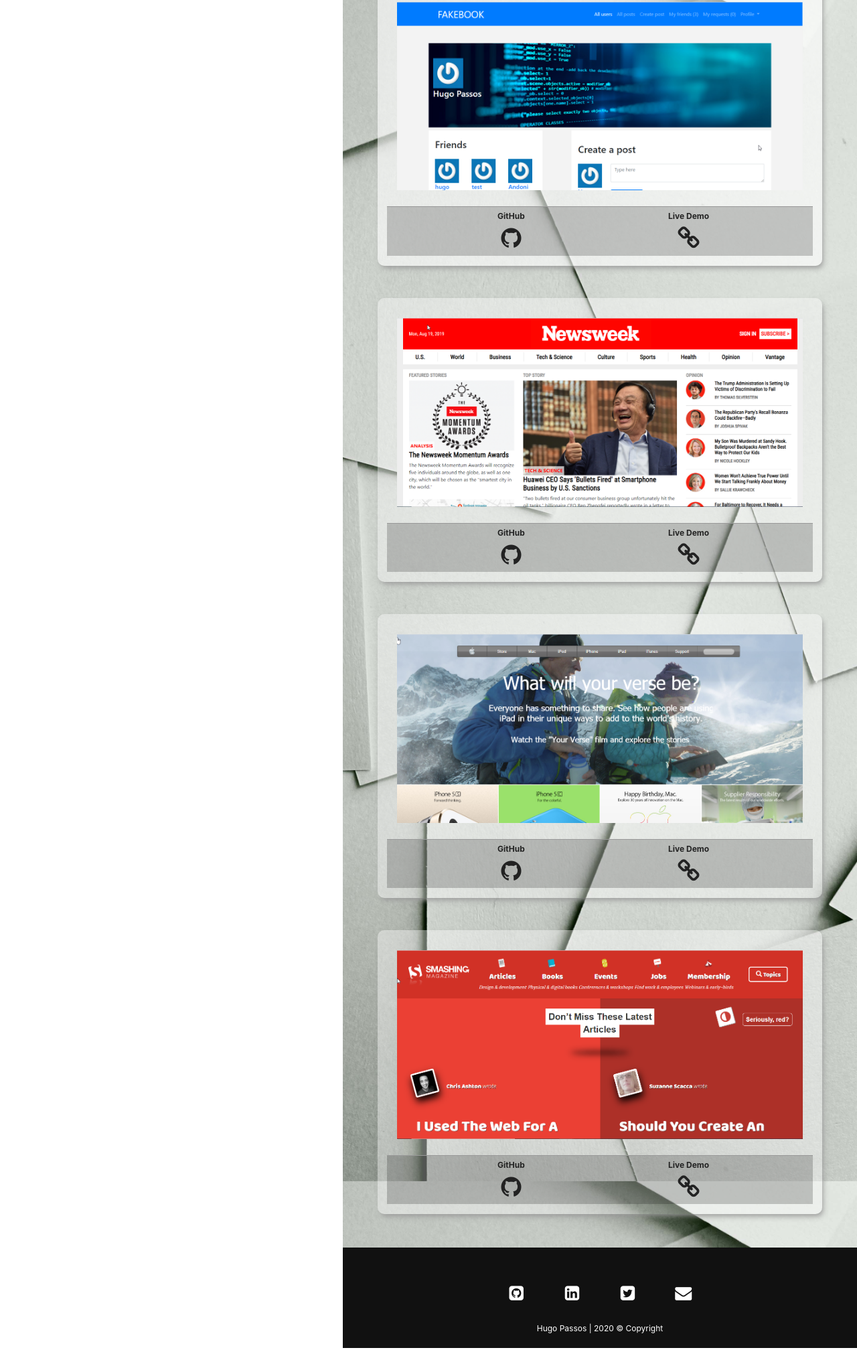
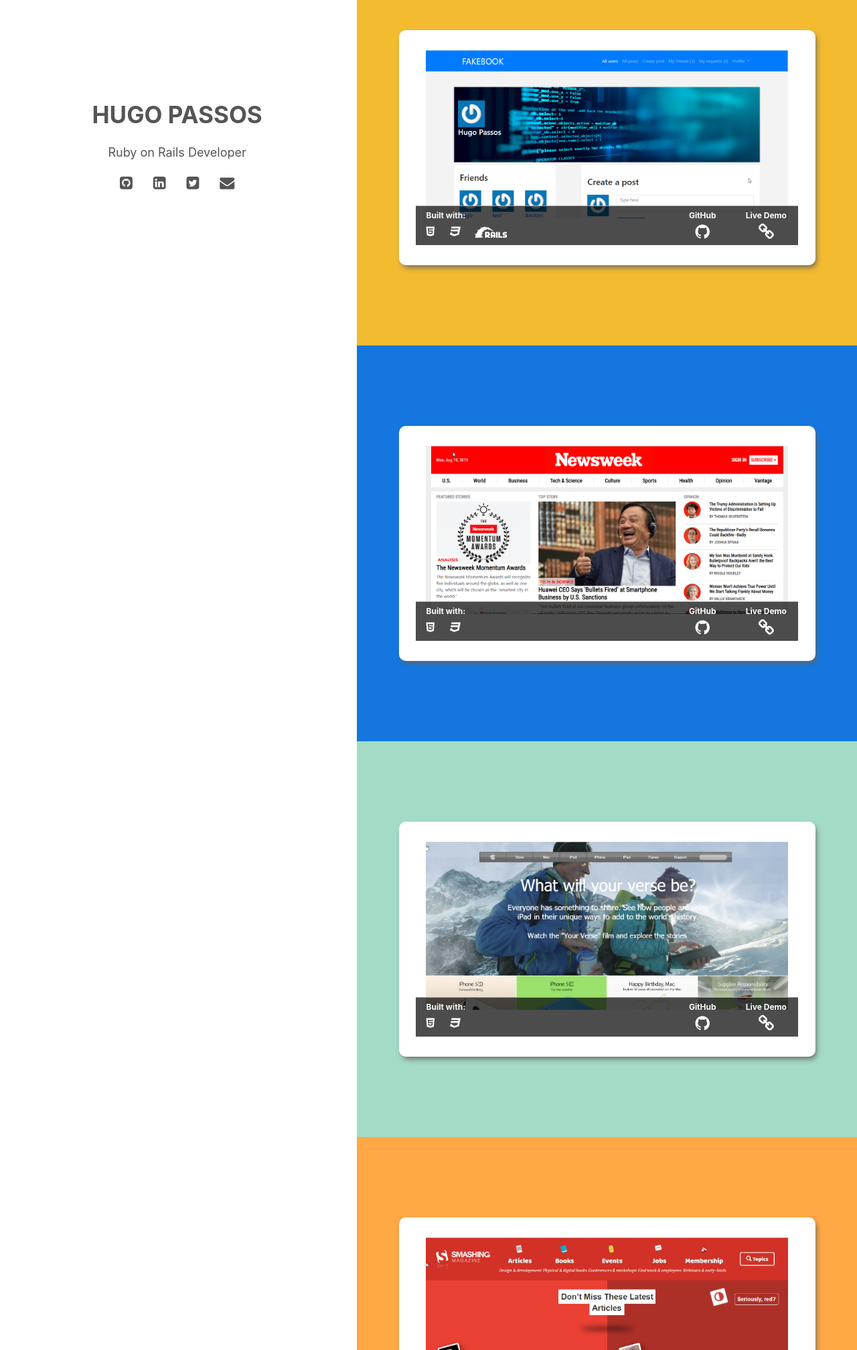
Before and after one commit to hugopassos/portfolio, a plain HTML site: page index.html in a window 1280 px wide. Shown: the part 75-2091 px from the top of the page at 67% size. Drawn offline with nearby package versions, Linux system fonts and the light colour scheme.

Commit message:
Finished basic layout

```diff
--- a/css/styles.css
+++ b/css/styles.css
@@ -1,43 +1,78 @@
 .left-side{
-  height: 100vh;
-  width: 40vw;
-  background: #FFF;
-  position: fixed;
+  background: #FFFFFF;
+  height: auto;
 }
 
-.right-side{
-  width: 60vw;
-  float: right;
+.left-content{
+  margin-top: 220px;
+  width: 39vw;
+  color: #555;
   text-align: center;
-  background-image: url('../img/background.jpg');
-  background-repeat: no-repeat;
-  background-size: cover;
-  background-attachment: fixed;
+}
+
+.icons{
+  font-size: 22px;
+}
+
+.icons a{
+  color: #555;
+}
+
+.icons a:hover{
+  color: #555;
+}
+
+.bg{
+  padding-top: 120px;
+  padding-bottom: 120px;
+}
+
+.bg-yellow{
+  background: #f2bb30;
+}
+
+.bg-blue{
+  background: #1476de;
+}
+
+.bg-light-green{
+  background: #a4dbc6;
+}
+
+.bg-orange{
+  background: #ffa845;
 }
 
 .banner{
-  margin-left: 5%;
-  margin-right: 5%;
-  padding-bottom: 15px;
-  box-shadow: 3px 5px 8px -2px rgba(153,153,153,1);
+  padding-bottom: 70px;
+  box-shadow: 3px 5px 8px -2px rgba(100,100,100,1);
   border-radius: 10px;
   display: block;
   transition: transform .2s;
-  background: rgba(255, 255, 255, 0.6);
-}
-
-.banner:hover{
-  transform: scale(1.03);
+  background: #FFF;
+  position: relative;
 }
 
 .img-div{
   margin-top: 30px;
 }
 
+.pos-abs{
+  position: absolute;
+  bottom: 30px;
+  left: 15px;
+  right: 15px;
+}
+
 .links-bg{
+  opacity: 1;
   border-top: 1px solid;
   border-color: #999;
-  background: rgba(0, 0, 0, 0.2);
+  background: rgba(0, 0, 0, 0.7);
+}
+
+.filter-white{
+  filter: invert(100%) sepia(100%) saturate(0%) hue-rotate(193deg) brightness(105%) contrast(105%);
 }
 
 .icon-title{
@@ -45,25 +80,23 @@
   height: 20px;
   font-size: 12px;
   font-weight: bold;
-  color: #222;
+  color: #FFF;
 }
 
 .icon-link{
   color: inherit;
-  font-size: 35px;
-  color: #222;
+  font-size: 25px;
+  color: #FFF;
 }
 
 .icon-link:hover{
   color: inherit;
-  color: #222;
+  color: #DDD;
 }
 
 .footer{
-  margin-top: 50px;
   padding-top: 50px;
   background: #111;
-  height: 150px;
   color: #FFF;
 }
 
@@ -78,12 +111,12 @@
 
 @media (max-width: 992px){
   .left-side{
-    position: static;
-    width: 100vw;
-    height: 400px;
+    height: 500px;
   }
 
-  .right-side{
+  .left-content{
+    padding-right: 18px;
+    margin-top: 200px;
     width: 100vw;
   }
 }
--- a/index.html
+++ b/index.html
@@ -12,31 +12,62 @@
 
     <title></title>
   </head>
-  <body>
-    <div class="left-side">
-
+  <body class="container-fluid">
+    <div class="row">
+      <div class="left-side col-lg-5 col-md-12">
+        <div class="position-fixed left-content">
+          <p style="font-weight: bold; font-size: 35px;">HUGO PASSOS</p>
+          <p style="font-size: 18px;">Ruby on Rails Developer</p>
+          <div class="icons">
+            <a href="https://github.com/hugopassos" class=""><i class="fa fa-github-square"></i></a>
+            &nbsp;&nbsp;&nbsp;
+            <a href="https://www.linkedin.com/in/hugopassos88/" class=""><i class="fa fa-linkedin-square"></i></a>
+            &nbsp;&nbsp;&nbsp;
+            <a href="https://twitter.com/hugopassos88" class=""><i class="fa fa-twitter-square"></i></a>
+            &nbsp;&nbsp;&nbsp;
+            <a href="mailto:hugo.passos@hotmail.com" class=""><i class="fa fa-envelope"></i></a>
           </div>
-    <div class="right-side">
-      <div class="col-12">
-        <div class="banner mt-5">
+        </div>
+      </div>
+      <div class="col-lg-7 col-md-12">
+        <div class="row bg bg-yellow justify-content-center">
+          <div class="col-10 banner">
             <div class="row justify-content-center">
               <div class="img-div col-11">
                 <img src="img/fb.png" alt="FacebookRailsProject" width="100%">
               </div>
-            <div class="col-12 mt-4">
+              <div class="pos-abs">
                 <div class="row justify-content-center">
                   <div class="col-11 links-bg">
-                  <div class="row justify-content-center">
-                    <div class="col-5 icon-title">
+                    <div class="row justify-content-between">
+                      <div class="col-3">
+                        <div class="row justify-content-left" style="color: #FFFFFF">
+                          <div class="col-12 icon-title text-left" style="margin-bottom: 5px;">
+                            <p>Built with:</p>
+                          </div>
+                          <div class="col-3">
+                            <i class="fa fa-html5"></i>
+                          </div>
+                          <div class="col-3">
+                            <i class="fa fa-css3"></i>
+                          </div>
+                          <div class="col-3">
+                            <img src="img/rails.svg" alt="Rails" width="50px" class="filter-white">
+                          </div>
+                        </div>
+                      </div>
+                      <div class="col-4">
+                        <div class="row justify-content-right">
+                          <div class="col-6 text-center icon-title">
                             <p>GitHub</p>
                           </div>
-                    <div class="col-5 icon-title">
-                      Live Demo
+                          <div class="col-6 text-center icon-title">
+                            <p>Live Demo</p>
                           </div>
-                    <div class="col-5">
+                          <div class="col-6 text-center">
                             <a class="icon-link" href="https://github.com/hugopassos/Facebook-Project"><i class="fa fa-github"></i></a>
                           </div>
-                    <div class="col-5">
+                          <div class="col-6 text-center">
                             <a class="icon-link" href="https://fakebook-rails.herokuapp.com/"><i class="fa fa-link"></i></a>
                           </div>
                         </div>
@@ -45,25 +76,44 @@
                   </div>
                 </div>
               </div>
-        <div class="banner mt-5" style="background: rgba(255, 255, 255, 0.4);">
+            </div>
+          </div>
+        </div>
+        <div class="row bg bg-blue justify-content-center">
+          <div class="banner col-10">
             <div class="row justify-content-center">
               <div class="img-div col-11">
                 <img src="img/nwbs.png" alt="NewsWeekProject" width="100%">
               </div>
-            <div class="col-12 mt-4">
+              <div class="pos-abs">
                 <div class="row justify-content-center">
                   <div class="col-11 links-bg">
-                  <div class="row justify-content-center">
-                    <div class="col-5 icon-title">
+                    <div class="row justify-content-between">
+                      <div class="col-3">
+                        <div class="row justify-content-left" style="color: #FFFFFF">
+                          <div class="col-12 icon-title text-left" style="margin-bottom: 5px;">
+                            <p>Built with:</p>
+                          </div>
+                          <div class="col-3">
+                            <i class="fa fa-html5"></i>
+                          </div>
+                          <div class="col-3">
+                            <i class="fa fa-css3"></i>
+                          </div>
+                        </div>
+                      </div>
+                      <div class="col-4">
+                        <div class="row justify-content-right">
+                          <div class="col-6 text-center icon-title">
                             <p>GitHub</p>
                           </div>
-                    <div class="col-5 icon-title">
-                      Live Demo
+                          <div class="col-6 text-center icon-title">
+                            <p>Live Demo</p>
                           </div>
-                    <div class="col-5">
+                          <div class="col-6 text-center">
                             <a class="icon-link" href="https://github.com/hugopassos/Newsweek-Bootstrap"><i class="fa fa-github"></i></a>
                           </div>
-                    <div class="col-5">
+                          <div class="col-6 text-center">
                             <a class="icon-link" href="https://raw.githack.com/hugopassos/Newsweek-Bootstrap/master/index.html"><i class="fa fa-link"></i></a>
                           </div>
                         </div>
@@ -72,25 +122,44 @@
                   </div>
                 </div>
               </div>
-        <div class="banner mt-5" style="background: rgba(255, 255, 255, 0.4);">
+            </div>
+          </div>
+        </div>
+        <div class="row bg bg-light-green justify-content-center">
+          <div class="banner col-10">
             <div class="row justify-content-center">
               <div class="img-div col-11">
                 <img src="img/oapc.png" alt="OldApplePageProject" width="100%">
               </div>
-            <div class="col-12 mt-4">
+              <div class="pos-abs">
                 <div class="row justify-content-center">
                   <div class="col-11 links-bg">
-                  <div class="row justify-content-center">
-                    <div class="col-5 icon-title">
+                    <div class="row justify-content-between">
+                      <div class="col-3">
+                        <div class="row justify-content-left" style="color: #FFFFFF">
+                          <div class="col-12 icon-title text-left" style="margin-bottom: 5px;">
+                            <p>Built with:</p>
+                          </div>
+                          <div class="col-3">
+                            <i class="fa fa-html5"></i>
+                          </div>
+                          <div class="col-3">
+                            <i class="fa fa-css3"></i>
+                          </div>
+                        </div>
+                      </div>
+                      <div class="col-4">
+                        <div class="row justify-content-right">
+                          <div class="col-6 text-center icon-title">
                             <p>GitHub</p>
                           </div>
-                    <div class="col-5 icon-title">
-                      Live Demo
+                          <div class="col-6 text-center icon-title">
+                            <p>Live Demo</p>
                           </div>
-                    <div class="col-5">
+                          <div class="col-6 text-center">
                             <a class="icon-link" href="https://github.com/hugopassos/Old-Apple-Page-Clone"><i class="fa fa-github"></i></a>
                           </div>
-                    <div class="col-5">
+                          <div class="col-6 text-center">
                             <a class="icon-link" href="https://raw.githack.com/hugopassos/Old-Apple-Page-Clone/master/index.html"><i class="fa fa-link"></i></a>
                           </div>
                         </div>
@@ -99,25 +168,44 @@
                   </div>
                 </div>
               </div>
-        <div class="banner mt-5" style="background: rgba(255, 255, 255, 0.4);">
+            </div>
+          </div>
+        </div>
+        <div class="row bg bg-orange justify-content-center">
+          <div class="banner col-10">
             <div class="row justify-content-center">
               <div class="img-div col-11">
                 <img src="img/sm.png" alt="SmashingMagazineProject" width="100%">
               </div>
-            <div class="col-12 mt-4">
+              <div class="pos-abs">
                 <div class="row justify-content-center">
                   <div class="col-11 links-bg">
-                  <div class="row justify-content-center">
-                    <div class="col-5 icon-title">
+                    <div class="row justify-content-between">
+                      <div class="col-3">
+                        <div class="row justify-content-left" style="color: #FFFFFF">
+                          <div class="col-12 icon-title text-left" style="margin-bottom: 5px;">
+                            <p>Built with:</p>
+                          </div>
+                          <div class="col-3">
+                            <i class="fa fa-html5"></i>
+                          </div>
+                          <div class="col-3">
+                            <i class="fa fa-css3"></i>
+                          </div>
+                        </div>
+                      </div>
+                      <div class="col-4">
+                        <div class="row justify-content-right">
+                          <div class="col-6 text-center icon-title">
                             <p>GitHub</p>
                           </div>
-                    <div class="col-5 icon-title">
-                      Live Demo
+                          <div class="col-6 text-center icon-title">
+                            <p>Live Demo</p>
                           </div>
-                    <div class="col-5">
+                          <div class="col-6 text-center">
                             <a class="icon-link" href="https://github.com/hugopassos/Smashing-Magazine"><i class="fa fa-github"></i></a>
                           </div>
-                    <div class="col-5">
+                          <div class="col-6 text-center">
                             <a class="icon-link" href="https://raw.githack.com/hugopassos/Smashing-Magazine/master/smashingmagazine.html"><i class="fa fa-link"></i></a>
                           </div>
                         </div>
@@ -127,9 +215,11 @@
                 </div>
               </div>
             </div>
-      <footer class="footer">
-        <div class="row justify-content-center">
-          <div class="col-5">
+          </div>
+        </div>
+        <footer class="footer row justify-content-center pb-4">
+          <div class="col-8 text-center">
+            <div class="" style="width: 300px; margin: 0 auto;">
               <div class="row">
                 <div class="col-3">
                   <a href="https://github.com/hugopassos" class="icon-footer"><i class="fa fa-github-square"></i></a>
@@ -144,12 +234,14 @@
                   <a href="mailto:hugo.passos@hotmail.com" class="icon-footer"><i class="fa fa-envelope"></i></a>
                 </div>
               </div>
+            </div>
+
             <div class="col-12 mt-4" style="font-size: 12px;">
-              <p>Hugo Passos | 2020 © Copyright</p>
-            </div>
+              <p>© Copyright 2020</p>
             </div>
           </div>
         </footer>
+      </div>
     </div>
     <script src="https://code.jquery.com/jquery-3.4.1.slim.min.js" integrity="sha384-J6qa4849blE2+poT4WnyKhv5vZF5SrPo0iEjwBvKU7imGFAV0wwj1yYfoRSJoZ+n" crossorigin="anonymous"></script>
     <script src="https://cdn.jsdelivr.net/npm/popper.js@1.16.0/dist/umd/popper.min.js" integrity="sha384-Q6E9RHvbIyZFJoft+2mJbHaEWldlvI9IOYy5n3zV9zzTtmI3UksdQRVvoxMfooAo" crossorigin="anonymous"></script>
```
Also changed, not shown: img/bg.jpg (added), img/construction.png (added), img/rails.svg (added). Lines whose indentation alone changed are shown as unchanged.
